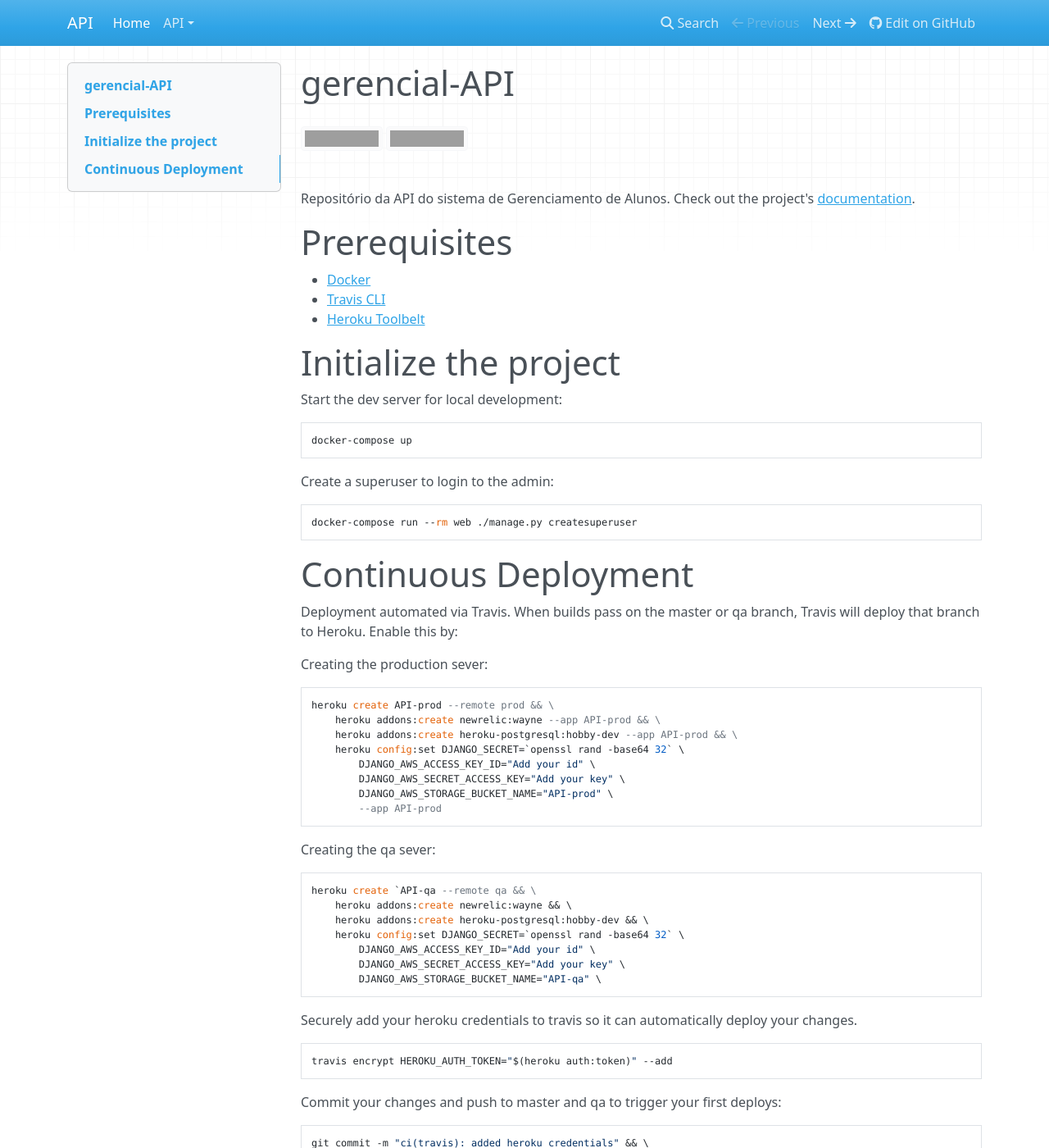
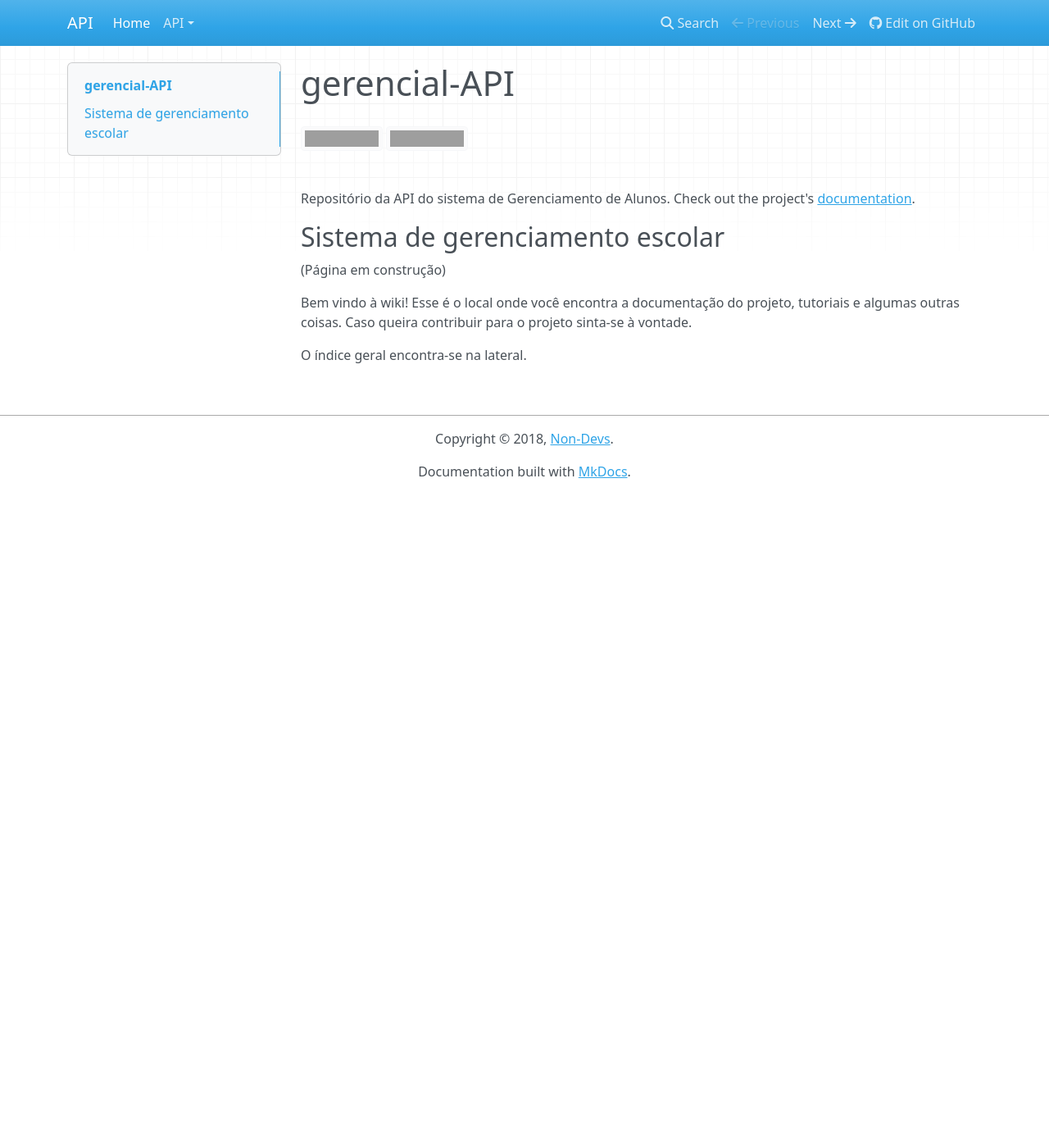
Before and after one commit to Non-Devs/gerencial-API, an MkDocs documentation site: the page built from docs/index.md, in a window 1280 px wide and 1400 px high. Shown: the whole window at 82% size. Built offline with MkDocs 1.6.1, drawn with Linux system fonts in a browser that asks for light colours; nearby versions of some CDN libraries; old or Windows-style settings are respelled for this version of MkDocs; some of the changed text lies outside the part shown; grey boxes are pictures that could not be loaded.

Commit message:
Adding CI to docs
Modifying homepage docs

````diff
--- a/.travis.yml
+++ b/.travis.yml
@@ -22,6 +22,7 @@
     docker tag web registry.heroku.com/API-qa/web;
     docker push registry.heroku.com/API-qa/web;
     fi
+  - docker-compose run --rm web mkdocs gh-deploy
 
 notifications:
   email: false
--- a/docs/index.md
+++ b/docs/index.md
@@ -5,13 +5,23 @@
 
 Repositório da API do sistema de Gerenciamento de Alunos. Check out the project's [documentation](http://Non-Devs.github.io/gerencial-API/).
 
-# Prerequisites
+## **Sistema de gerenciamento escolar**
+
+(Página em construção)
+
+Bem vindo à wiki! Esse é o local onde você encontra a documentação do projeto, tutoriais e algumas outras coisas. Caso queira contribuir para o projeto sinta-se à vontade.
+
+O índice geral encontra-se na lateral.
+
+<!--
+# Pré-requisitos
 
 - [Docker](https://docs.docker.com/docker-for-mac/install/)
 - [Travis CLI](http://blog.travis-ci.com/2013-01-14-new-client/)
 - [Heroku Toolbelt](https://toolbelt.heroku.com/)
 
-# Initialize the project
+
+# Inicializando o
 
 Start the dev server for local development:
 
@@ -70,3 +80,4 @@
 git push -u origin qa
 ```
 You're ready to continuously ship! ✨ 💅 🛳
+-->
````
